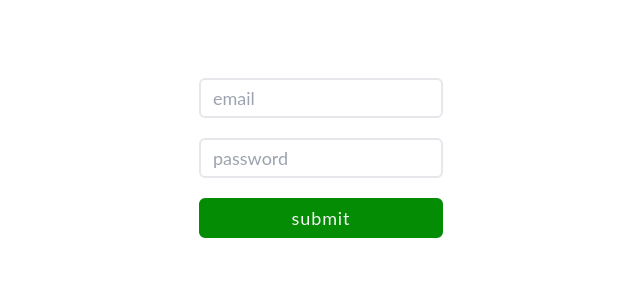
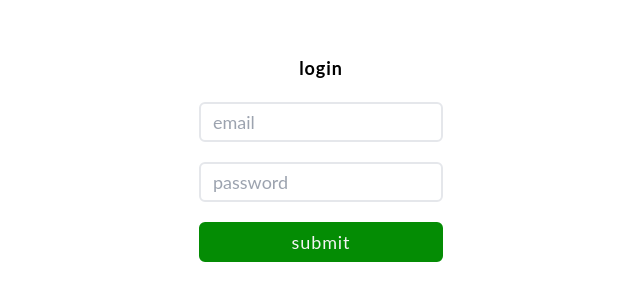
Before and after one commit to jakub-lesniewski/Project-conference-handler, a React (Vite) app in the folder frontend/: page / in a window 1280 px wide. Shown: the part 242-542 px from the top of the page, without its empty margins (319-959 px from the left). Built offline with nearby package versions, Linux system fonts and the light colour scheme.

Commit message:
implemented error handling

```diff
--- a/frontend/src/features/login/Login.jsx
+++ b/frontend/src/features/login/Login.jsx
@@ -3,7 +3,6 @@ import { emailPattern } from "./helpers";
 import Button from "../../ui/Button";
 import warningIcon from "../../assets/warning-icon.svg";
 import { useState } from "react";
-import axios from "axios";
 
 function Login() {
   const [isLoading, setIsLoading] = useState(false);
@@ -15,9 +14,7 @@ function Login() {
     formState: { errors },
   } = useForm("OnSubmit");
 
-  async function onSubmit(data) {
-    const response = await axios.post;
-  }
+  async function onSubmit(data) {}
 
   return (
     <Form
@@ -28,15 +25,19 @@ function Login() {
         "Content-Type": "application/json",
       }}
       onSubmit={handleSubmit(onSubmit)}
-      onSuccess={() => {
-        alert("Success");
+      onSuccess={async ({ response }) => {
+        console.log(await response.json());
       }}
-      // onError={() => alert("Error")}
+      onError={async ({ response }) => {
+        console.log(await response.json());
+      }}
       className="flex flex-col gap-5"
     >
+      <h1 className="text-center text-lg font-bold tracking-wider">login</h1>
+
       <div>
         <input
-          {...register("email", {
+          {...register("email_login", {
             required: "Email is required",
             pattern: {
               value: emailPattern,
@@ -47,14 +48,14 @@ function Login() {
           type="email"
           className="relative rounded-md border-2 p-1 pl-3 text-lg transition-all duration-300 focus:border-fmcsGreen focus:outline-none focus:ring-fmcsGreen"
         />
-        {errors.email && (
+        {errors.email_login && (
           <p className="absolute flex items-center gap-1 pl-1 text-sm text-fmcsRed">
             <img
               src={warningIcon}
               alt="error icon"
               className="h-3 text-fmcsRed"
             />
-            {errors.email.message}
+            {errors.email_login.message}
           </p>
         )}
       </div>
```
